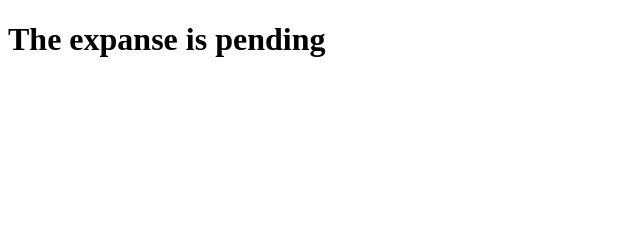
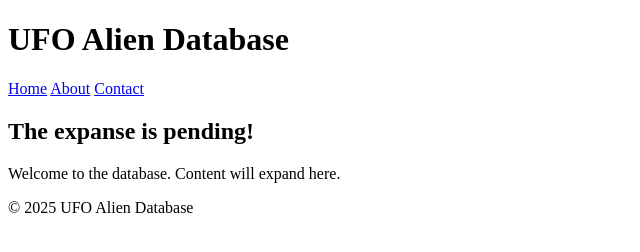
Before and after one commit to ufoaliendatabase/ufoaliendatabase.github.io, a plain HTML site: page index.html in a window 1280 px wide. Shown: the whole page, without its empty margins (0-640 px from the left). Drawn offline with Linux system fonts and the light colour scheme.

Commit message:
Update index.html

```diff
--- a/index.html
+++ b/index.html
@@ -1,10 +1,25 @@
 <!DOCTYPE html>
-<html>
-  <head>
-    <meta charset="utf-8">
-    <title>UFO Alien Database</title>
-  </head>
-  <body>
-    <h1>The expanse is pending</h1>
-  </body>
+<html lang="en">
+<head>
+  <meta charset="UTF-8">
+  <title>UFO Alien Database</title>
+  <link rel="stylesheet" href="css/style.css">
+</head>
+<body>
+  <header>
+    <h1>UFO Alien Database</h1>
+    <nav>
+      <a href="index.html">Home</a>
+      <a href="about.html">About</a>
+      <a href="contact.html">Contact</a>
+    </nav>
+  </header>
+  <main>
+    <h2>The expanse is pending!</h2>
+    <p>Welcome to the database. Content will expand here.</p>
+  </main>
+  <footer>
+    <p>&copy; 2025 UFO Alien Database</p>
+  </footer>
+</body>
 </html>
```
